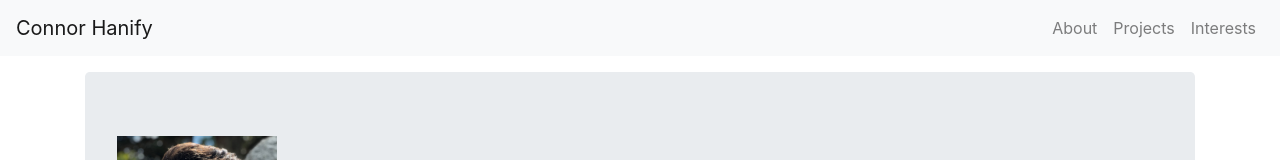
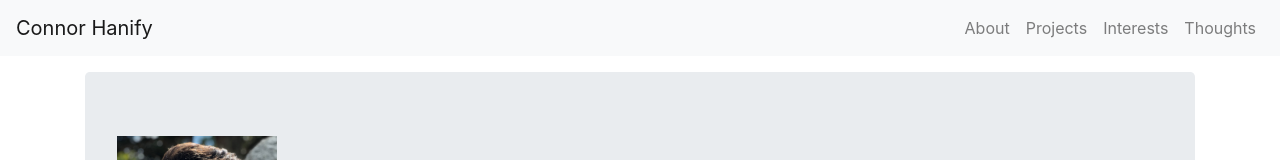
Before and after one commit to cchanify/personal-website-update, a React (Create React App) app: page / in a window 1280 px wide. Shown: the top 160 px of the page. Built offline with nearby package versions, Linux system fonts and the light colour scheme.

Commit message:
added thoughts

```diff
--- a/package.json
+++ b/package.json
@@ -3,9 +3,9 @@
   "version": "0.1.0",
   "private": true,
   "dependencies": {
-    "bootstrap": "^4.3.1",
-    "react": "^16.8.6",
-    "react-dom": "^16.8.6",
+    "bootstrap": "^4.4.1",
+    "react": "^16.12.0",
+    "react-dom": "^16.12.0",
     "react-router": "^4.3.1",
     "react-router-dom": "^4.3.1",
     "react-scripts": "1.1.5",
--- a/src/App.js
+++ b/src/App.js
@@ -32,6 +32,9 @@ class App extends Component {
                 <NavItem>
                   <NavLink href="/Interests">Interests</NavLink>
                 </NavItem>
+                <NavItem>
+                  <NavLink href="/Thoughs">Thoughts</NavLink>
+                </NavItem>
               </Nav>
           </Navbar>
 
```
Also changed, not shown: src/components/Thoughts.js (added), 1 other file (tests, documents, lock files or other folders).
